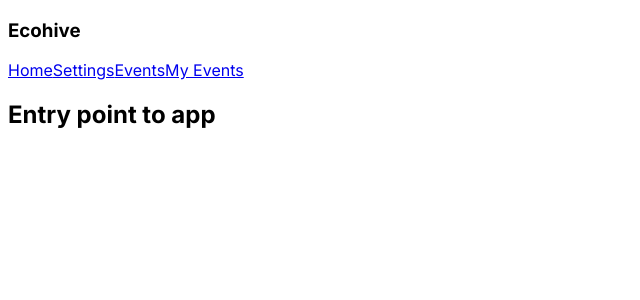
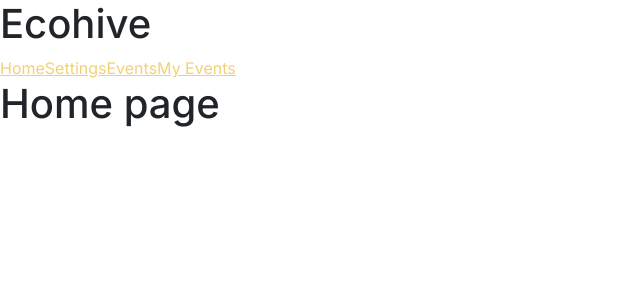
Before and after one commit to tobykeegan/bs3206-ecohive, a Next.js app: page / in a window 1280 px wide. Shown: the top 300 px of the page, without its empty margins (0-640 px from the left). Built offline with nearby package versions, Linux system fonts and the light colour scheme.

Commit message:
Manually add navbar to specific pages

```diff
--- a/src/app/events/feed/page.js
+++ b/src/app/events/feed/page.js
@@ -1,6 +1,9 @@
+import Navbar from "@/app/ui/Navbar";
+
 export default function Feed() {
 	return (
 		<main>
+			<Navbar />
 			<h1> Events feed page template </h1>
 		</main>
 	);
--- a/src/app/events/myevents/page.js
+++ b/src/app/events/myevents/page.js
@@ -1,6 +1,9 @@
+import Navbar from "@/app/ui/Navbar";
+
 export default function MyEvents() {
 	return (
 		<main>
+			<Navbar />
 			<h1> My Events page template </h1>
 		</main>
 	);
--- a/src/app/layout.js
+++ b/src/app/layout.js
@@ -1,13 +1,15 @@
 import { Inter } from "next/font/google";
+import styles from "./styles/global.scss";
 import Navbar from "./ui/Navbar";
+import globals from "./global.vars";
 
 const inter = Inter({
 	subsets: ["latin"],
 	display: "swap",
 });
 export const metadata = {
-	title: "Create Next App",
-	description: "Generated by create next app",
+	title: globals.metadata.title,
+	description: globals.metadata.tagline,
 };
 
 export default function RootLayout({ children }) {
@@ -20,10 +22,7 @@ export default function RootLayout({ children }) {
 				/>
 			</head>
 			<body className={inter.className}>
-				<section>
-					<Navbar />
-					{children}
-				</section>
+				<section>{children}</section>
 			</body>
 		</html>
 	);
--- a/src/app/page.js
+++ b/src/app/page.js
@@ -1,7 +1,10 @@
+import Navbar from "./ui/Navbar";
+
 export default function Home() {
 	return (
 		<main>
-			<h1> Entry point to app </h1>
+			<Navbar />
+			<h1> Home page </h1>
 		</main>
 	);
 }
--- a/src/app/settings/page.js
+++ b/src/app/settings/page.js
@@ -1,6 +1,8 @@
+import Navbar from "../ui/Navbar";
 export default function Settings() {
 	return (
 		<main>
+			<Navbar />
 			<h1> Settings page template </h1>
 		</main>
 	);
```
